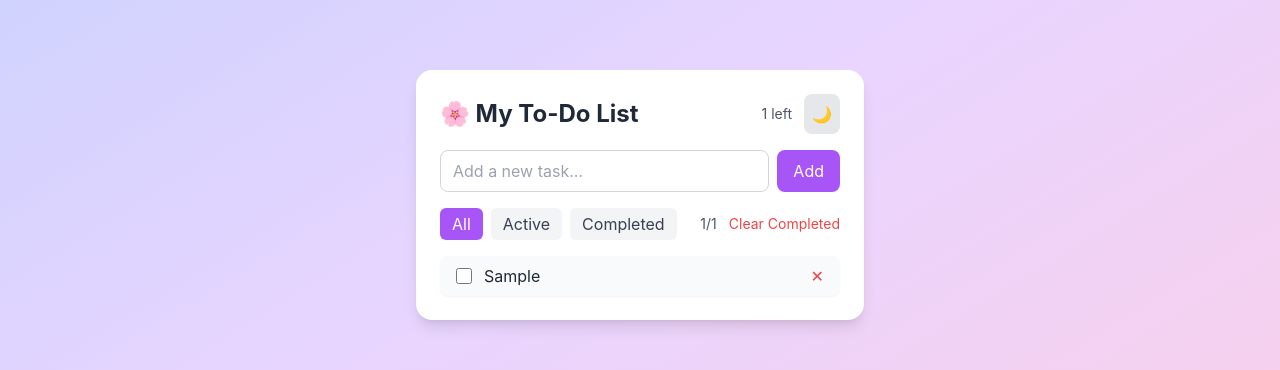
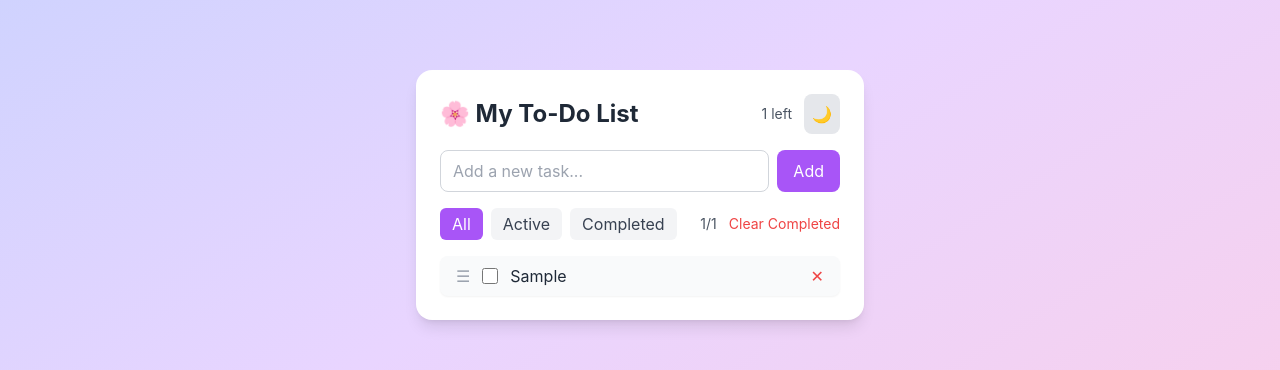
Before and after one commit to Tala-yus/todo-react, a React (Create React App) app: page / in a window 1280 px wide. Both pictures are taken after typing "Sample" into the empty fields and a click on the button "Add". Shown: the part 205-575 px from the top of the page. Built offline with nearby package versions, Linux system fonts and the light colour scheme.

Commit message:
drag and drop

```diff
--- a/package.json
+++ b/package.json
@@ -3,6 +3,9 @@
   "version": "0.1.0",
   "private": true,
   "dependencies": {
+    "@dnd-kit/core": "^6.3.1",
+    "@dnd-kit/modifiers": "^9.0.0",
+    "@dnd-kit/sortable": "^10.0.0",
     "@testing-library/dom": "^10.4.1",
     "@testing-library/jest-dom": "^6.8.0",
     "@testing-library/react": "^16.3.0",
--- a/src/App.js
+++ b/src/App.js
@@ -11,59 +11,27 @@ const saved = localStorage.getItem("tasks");
     return saved ? JSON.parse(saved) : [];
   });
 
-const [darkMode, setDarkMode] = useState(() => {
-return localStorage.getItem("theme") === "dark";
-});
+  const [darkMode, setDarkMode] = useState(() => localStorage.getItem("theme") === "dark");
+  const [filter, setFilter] = useState("all");
 
-const [filter, setFilter] = useState("all"); // "all" | "active" | "completed"
-
-// persist tasks
+  // Persist tasks
   useEffect(() => {
     localStorage.setItem("tasks", JSON.stringify(tasks));
   }, [tasks]);
 
-// persist theme + apply to <html>
+  // Persist theme
   useEffect(() => {
-if (darkMode) {
-document.documentElement.classList.add("dark");
-localStorage.setItem("theme", "dark");
-} else {
-document.documentElement.classList.remove("dark");
-localStorage.setItem("theme", "light");
-}
+    if (darkMode) document.documentElement.classList.add("dark");
+    else document.documentElement.classList.remove("dark");
+    localStorage.setItem("theme", darkMode ? "dark" : "light");
   }, [darkMode]);
 
-// confetti when all tasks are completed
+  // Confetti when all done
   useEffect(() => {
     if (tasks.length > 0 && tasks.every((t) => t.done)) {
-confetti({
-particleCount: 150,
-spread: 70,
-origin: { y: 0.6 },
-});
+      confetti({ particleCount: 150, spread: 70, origin: { y: 0.6 } });
     }
   }, [tasks]);
-
-// simple beep using Web Audio API
-function playBeep() {
-try {
-const ctx = new (window.AudioContext || window.webkitAudioContext)();
-const o = ctx.createOscillator();
-const g = ctx.createGain();
-o.type = "sine";
-o.frequency.value = 880;
-o.connect(g);
-g.connect(ctx.destination);
-g.gain.setValueAtTime(0.0001, ctx.currentTime);
-o.start();
-g.gain.exponentialRampToValueAtTime(0.12, ctx.currentTime + 0.01);
-g.gain.exponentialRampToValueAtTime(0.0001, ctx.currentTime + 0.2);
-o.stop(ctx.currentTime + 0.21);
-} catch (e) {
-// ignore if browser blocks AudioContext until user interaction
-// it's fine — confetti still works
-}
-}
 
   function addTask(title) {
     const t = title.trim();
@@ -73,18 +41,9 @@ setFilter("all");
   }
 
   function toggleTask(id) {
-let becameDone = false;
     setTasks((prev) =>
-prev.map((t) => {
-if (t.id === id) {
-const newDone = !t.done;
-if (newDone) becameDone = true;
-return { ...t, done: newDone };
-}
-return t;
-})
+      prev.map((t) => (t.id === id ? { ...t, done: !t.done } : t))
     );
-if (becameDone) playBeep();
   }
 
   function deleteTask(id) {
@@ -95,21 +54,29 @@ function clearCompleted() {
     setTasks((prev) => prev.filter((t) => !t.done));
   }
 
-const filteredTasks = tasks.filter((t) => {
-if (filter === "active") return !t.done;
-if (filter === "completed") return t.done;
-return true;
-});
-
   const remaining = tasks.filter((t) => !t.done).length;
 
-return ( <div className="min-h-screen flex items-center justify-center bg-gradient-to-br from-indigo-200 via-purple-200 to-pink-200 dark:from-gray-900 dark:via-gray-800 dark:to-gray-900 transition-colors p-6"> <div className="bg-white dark:bg-gray-800 shadow-lg rounded-2xl w-full max-w-md p-6"> <Header darkMode={darkMode} setDarkMode={setDarkMode} remaining={remaining} /> <TaskInput onAdd={addTask} /> <Filters
+  return (
+    <div className="min-h-screen flex items-center justify-center bg-gradient-to-br from-indigo-200 via-purple-200 to-pink-200 dark:from-gray-900 dark:via-gray-800 dark:to-gray-900 transition-colors p-6">
+      <div className="bg-white dark:bg-gray-800 shadow-lg rounded-2xl w-full max-w-md p-6">
+        <Header darkMode={darkMode} setDarkMode={setDarkMode} remaining={remaining} />
+        <TaskInput onAdd={addTask} />
+        <Filters
           filter={filter}
           setFilter={setFilter}
           clearCompleted={clearCompleted}
           total={tasks.length}
           remaining={remaining}
-     /> <TaskList tasks={filteredTasks} onToggle={toggleTask} onDelete={deleteTask} /> </div> </div>
+        />
+        <TaskList
+          tasks={tasks}
+          setTasks={setTasks}
+          filter={filter}
+          onToggle={toggleTask}
+          onDelete={deleteTask}
+        />
+      </div>
+    </div>
   );
 }
 
--- /dev/null
+++ b/src/components/SortableItem.jsx
@@ -0,0 +1,56 @@
+import React from "react";
+import { useSortable } from "@dnd-kit/sortable";
+import { CSS } from "@dnd-kit/utilities";
+import { motion } from "framer-motion";
+
+export default function SortableItem({ id, task, onToggle, onDelete }) {
+  const { attributes, listeners, setNodeRef, transform, transition, isDragging } = useSortable({ id });
+
+  const style = { transform: CSS.Transform.toString(transform), transition };
+
+  return (
+    <motion.li
+      ref={setNodeRef}
+      style={style}
+      layout
+      initial={{ opacity: 0, y: 8 }}
+      animate={{ opacity: 1, y: 0 }}
+      exit={{ opacity: 0, x: 40 }}
+      {...attributes}
+      className={`flex items-center justify-between bg-gray-50 dark:bg-gray-700 px-4 py-2 rounded-lg shadow-sm ${
+        isDragging ? "opacity-60" : ""
+      }`}
+    >
+      {/* Drag handle */}
+      <div {...listeners} className="mr-3 cursor-grab select-none text-gray-400" title="Drag to reorder" onClick={(e) => e.stopPropagation()}>
+        ☰
+      </div>
+
+      {/* Task label + checkbox */}
+      <label className="flex items-center gap-3 flex-1 cursor-pointer">
+        <input
+          type="checkbox"
+          checked={!!task.done}
+          onChange={(e) => { e.stopPropagation(); onToggle(task.id); }}
+          className="w-4 h-4 rounded"
+          aria-label={`Mark ${task.text} done`}
+        />
+        <span
+          className={`select-none ${task.done ? "line-through text-gray-400" : "text-gray-800 dark:text-gray-100"}`}
+          onClick={() => onToggle(task.id)} // toggle when clicking text
+        >
+          {task.text}
+        </span>
+      </label>
+
+      {/* Delete button */}
+      <button
+        onClick={(e) => { e.stopPropagation(); onDelete(task.id); }}
+        className="text-red-500 hover:text-red-700 dark:hover:text-red-400 ml-2"
+        aria-label="Delete task"
+      >
+        ✕
+      </button>
+    </motion.li>
+  );
+}
--- a/src/components/TaskList.jsx
+++ b/src/components/TaskList.jsx
@@ -1,10 +1,46 @@
 import React from "react";
+import {
+  DndContext,
+  closestCenter,
+  PointerSensor,
+  useSensor,
+  useSensors,
+} from "@dnd-kit/core";
+import {
+  SortableContext,
+  verticalListSortingStrategy,
+  arrayMove,
+} from "@dnd-kit/sortable";
 import { AnimatePresence, motion } from "framer-motion";
-import TaskItem from "./TaskItem";
+import SortableItem from "./SortableItem";
 
-function TaskList({ tasks, onToggle, onDelete }) {
-return ( <ul className="space-y-2"> <AnimatePresence initial={false}>
-{tasks.length === 0 ? (
+export default function TaskList({ tasks, setTasks, filter, onToggle, onDelete }) {
+  const sensors = useSensors(useSensor(PointerSensor));
+
+  // Filter tasks for current view
+  const visibleTasks = tasks.filter((t) => {
+    if (filter === "active") return !t.done;
+    if (filter === "completed") return t.done;
+    return true;
+  });
+
+  const handleDragEnd = (event) => {
+    const { active, over } = event;
+    if (!over || active.id === over.id) return;
+
+    const oldIndex = tasks.findIndex((t) => t.id === active.id);
+    const newIndex = tasks.findIndex((t) => t.id === over.id);
+    if (oldIndex === -1 || newIndex === -1) return;
+
+    setTasks(arrayMove(tasks, oldIndex, newIndex));
+  };
+
+  return (
+    <DndContext sensors={sensors} collisionDetection={closestCenter} onDragEnd={handleDragEnd}>
+      <SortableContext items={visibleTasks.map((t) => t.id)} strategy={verticalListSortingStrategy}>
+        <ul className="space-y-2">
+          <AnimatePresence initial={false}>
+            {visibleTasks.length === 0 ? (
               <motion.li
                 key="empty"
                 initial={{ opacity: 0 }}
@@ -15,10 +51,19 @@ className="text-center text-gray-500 dark:text-gray-400 py-4"
                 No tasks yet — add one!
               </motion.li>
             ) : (
-tasks.map((task) => ( <TaskItem key={task.id} task={task} onToggle={onToggle} onDelete={onDelete} />
+              visibleTasks.map((task) => (
+                <SortableItem
+                  key={task.id}
+                  id={task.id}
+                  task={task}
+                  onToggle={onToggle}
+                  onDelete={onDelete}
+                />
               ))
-)} </AnimatePresence> </ul>
+            )}
+          </AnimatePresence>
+        </ul>
+      </SortableContext>
+    </DndContext>
   );
 }
-
-export default TaskList;
--- a/src/index.css
+++ b/src/index.css
@@ -9,9 +9,21 @@ body {
     sans-serif;
   -webkit-font-smoothing: antialiased;
   -moz-osx-font-smoothing: grayscale;
+  user-select: none;
 }
 
 code {
   font-family: source-code-pro, Menlo, Monaco, Consolas, 'Courier New',
     monospace;
 }
+
+
+/* Smooth scroll for the page */
+html {
+  scroll-behavior: smooth;
+}
+
+/* Optional: cursor polish during drag */
+.dragging {
+  cursor: grabbing !important;
+}
```
Also changed, not shown: src/components/Filters.jsx (line endings or trailing spaces), src/components/Header.jsx (line endings or trailing spaces), src/components/TaskInput.jsx (line endings or trailing spaces), src/components/TaskItem.jsx (line endings or trailing spaces), 1 other file (tests, documents, lock files or other folders). Lines whose indentation alone changed are shown as unchanged.
